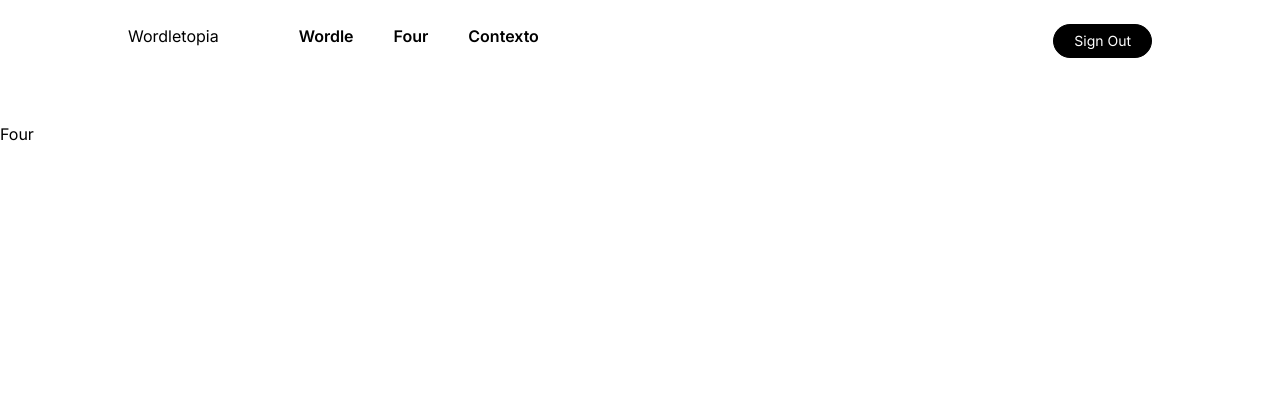
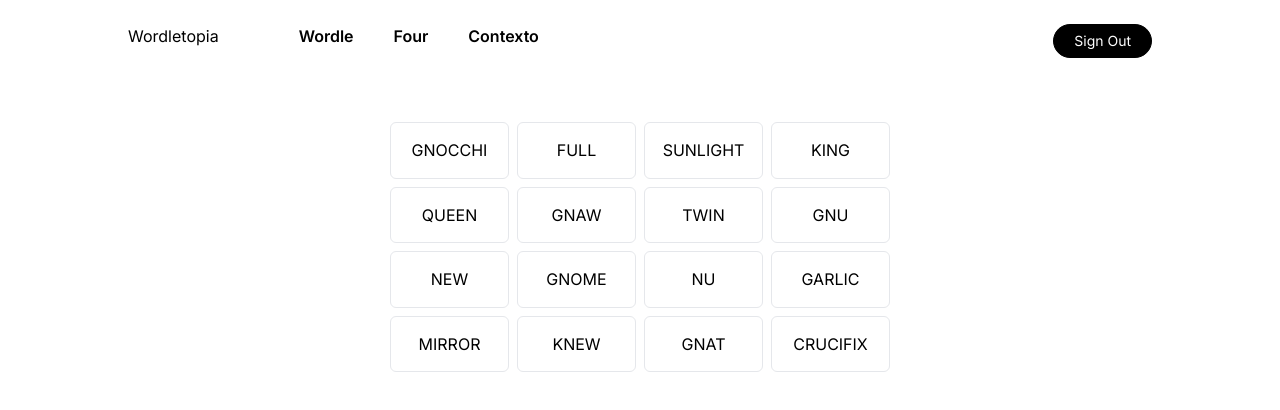
Before and after one commit to jezozobrado/nextWordle, a Next.js app: page /four in a window 1280 px wide. Shown: the top 410 px of the page. Built offline with nearby package versions, Linux system fonts and the light colour scheme.

Commit message:
Display tiles and onClick functionality.

```diff
--- a/app/four/page.tsx
+++ b/app/four/page.tsx
@@ -1,7 +1,58 @@
-import React from "react";
+"use client";
+import React, { useEffect, useMemo, useState } from "react";
 
 const Four = () => {
-  return <div>Four</div>;
+  const solution = useMemo(
+    () => [
+      ["full", "king", "twin", "queen"],
+      ["gnat", "gnome", "gnocchi", "gnaw"],
+      ["gnu", "knew", "new", "nu"],
+      ["garlic", "mirror", "crucifix", "sunlight"],
+    ],
+    []
+  );
+
+  const [shuffledSolution, setShuffledSolution] = useState<string[]>();
+
+  useEffect(() => setShuffledSolution(shuffleArray(solution.flat(2))), []);
+
+  console.log(solution.flat(2));
+
+  function shuffleArray(arr: string[]) {
+    for (let i = arr.length - 1; i > 0; i--) {
+      const j = Math.floor(Math.random() * (i + 1));
+      [arr[i], arr[j]] = [arr[j], arr[i]];
+    }
+    return arr;
+  }
+
+  useEffect(() => {
+    shuffleArray(solution.flat(2));
+  }, []);
+
+  return (
+    <div className="grid grid-cols-4 grid-rows-4 w-[500px] m-auto gap-2 h-[250px]">
+      {shuffledSolution?.map((word, i) => (
+        <div
+          key={i}
+          id={`tile-${i}`}
+          className="border flex justify-center items-center rounded-md"
+          onClick={() => {
+            const tile = document.getElementById(`tile-${i}`);
+
+            if (!tile) return;
+            if (tile.style.backgroundColor) {
+              tile.style.removeProperty("background-color");
+            } else {
+              tile.style.backgroundColor = "lightgray";
+            }
+          }}
+        >
+          {word.toUpperCase()}
+        </div>
+      ))}
+    </div>
+  );
 };
 
 export default Four;
```
